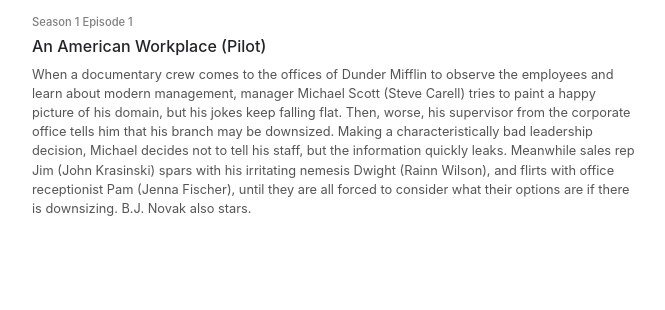
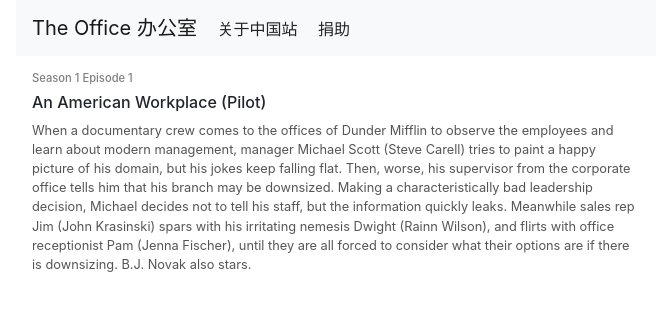
Before and after one commit to GraphicSound/the-office, a plain HTML site: page watch.html in a window 1280 px wide. Shown: the whole page, without its empty margins (304-969 px from the left). Drawn offline with nearby package versions, Linux system fonts and the light colour scheme; a script that the page names is missing; a small style sheet from the web is missing.

Commit message:
Add navbar

```diff
--- a/watch.html
+++ b/watch.html
@@ -19,6 +19,12 @@
     <script type="text/javascript" src="//g.alicdn.com/de/prismplayer/2.6.0/aliplayer-min.js"></script>
 </head>
 <style>
+    a, a:hover, a:visited, a:active {
+        cursor: pointer;
+        color:inherit;
+        text-decoration: none;
+    }
+
     .root {
         max-width: 40rem;
         padding: 0;
@@ -34,6 +40,14 @@
 </style>
 <body>
 <div class="container root">
+    <nav class="navbar sticky-top navbar-light bg-light">
+        <div class="navbar-collapse">
+            <a class="navbar-brand" href="#">The Office 办公室</a>
+            <a class="n-link" href="#" tabindex="-1" aria-disabled="true">关于中国站</a>
+            <a class="n-link" href="#" tabindex="-1" aria-disabled="true" style="margin-left: 1rem;">捐助</a>
+        </div>
+    </nav>
+
     <div class="prism-player" id="J_prismPlayer"></div>
 
     <div class="content" style="padding: 1rem;">
```
